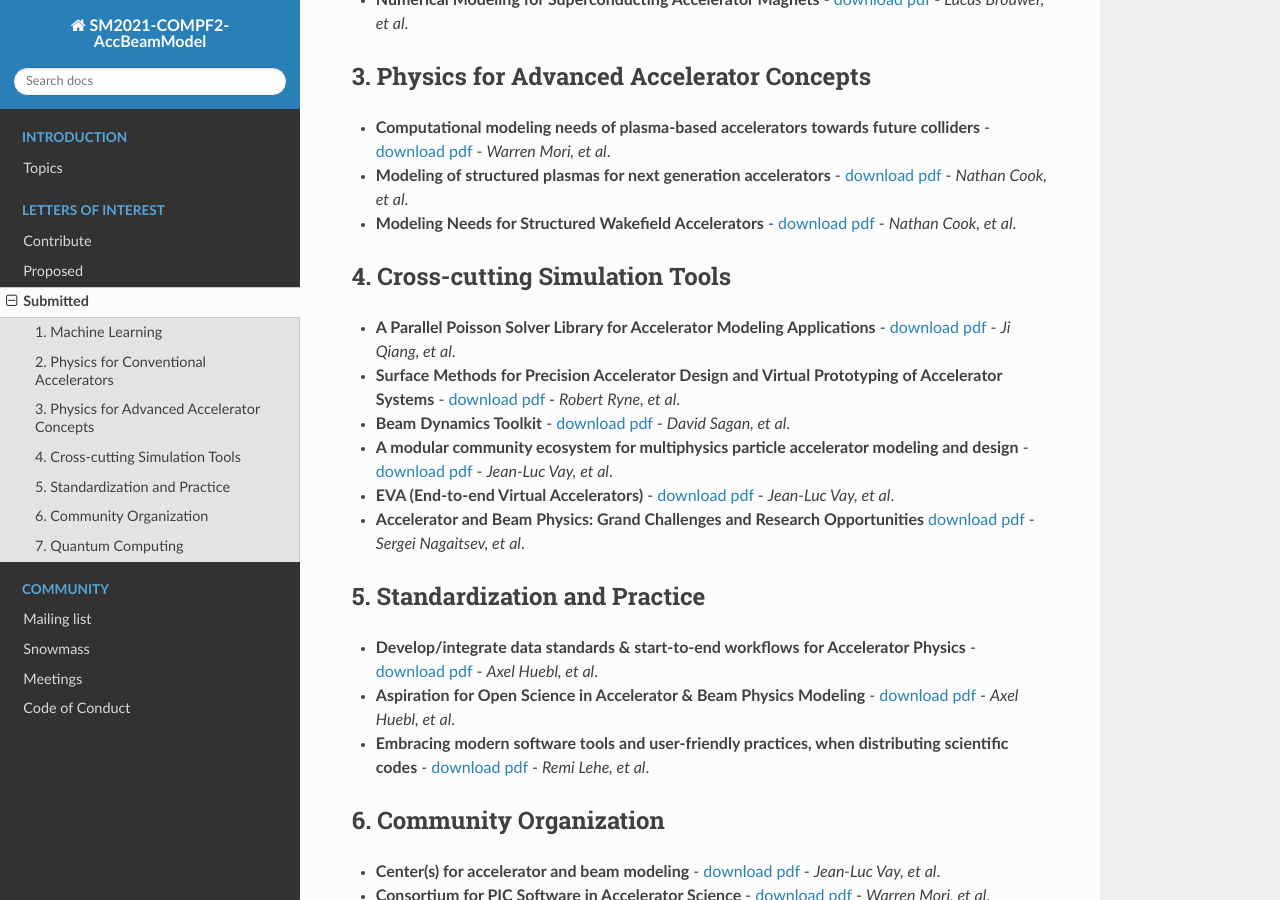
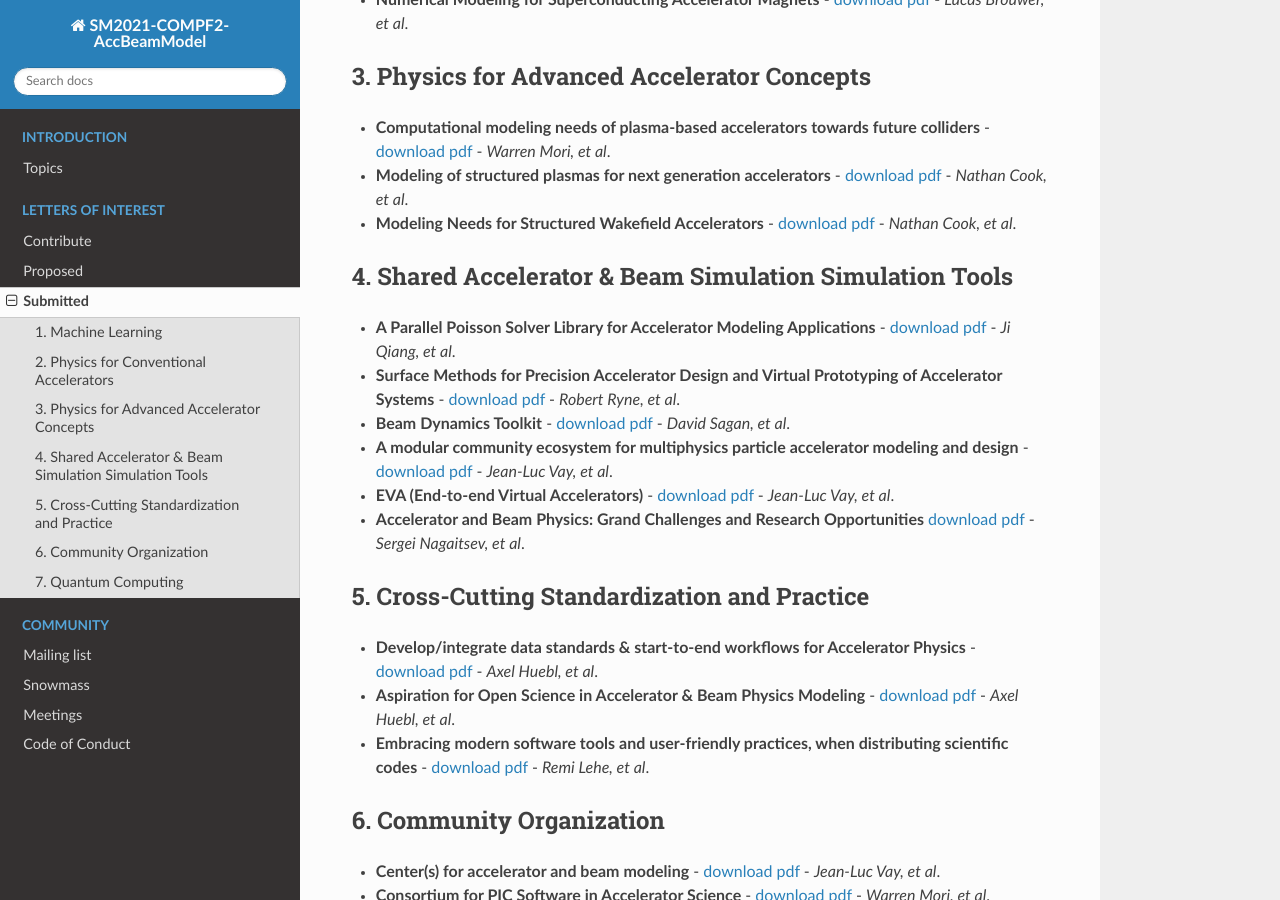
Before and after one commit to snowmass-compf2-accbeammodel/snowmass-compf2-accbeammodel.github.io, a Sphinx documentation site: the page built from docs/source/loi/submitted.rst, in a window 1280 px wide and 900 px high, scrolled down 668 px. Built offline with Sphinx 7.4.7 and the Read the Docs theme 2.0.0, drawn with Linux system fonts in a browser that asks for light colours.

Commit message:
Updated lists.

```diff
--- a/docs/source/community/contact.rst
+++ b/docs/source/community/contact.rst
@@ -66,6 +66,7 @@ Current people in the list:
 * David Sagan
 * Alex Scheinker
 * Carl Schroeder
+* Brad Shadwick
 * Luis Silva
 * Kiran Sonnad
 * Eric G. Stern
--- a/docs/source/loi/submitted.rst
+++ b/docs/source/loi/submitted.rst
@@ -33,8 +33,8 @@ Submitted
 
 - **Modeling Needs for Structured Wakefield Accelerators** - `download pdf <https://www.snowmass21.org/docs/files/summaries/CompF/SNOWMASS21-CompF2_CompF0_Cook-110.pdf>`__ - *Nathan Cook, et al*.
 
-4. Cross-cutting Simulation Tools
----------------------------------
+4. Shared Accelerator & Beam Simulation Simulation Tools
+--------------------------------------------------------
 - **A Parallel Poisson Solver Library for Accelerator Modeling Applications** - `download pdf <https://www.snowmass21.org/docs/files/summaries/CompF/SNOWMASS21-CompF2_CompF0-050.pdf>`__ - *Ji Qiang, et al*.
 
 - **Surface Methods for Precision Accelerator Design and Virtual Prototyping of Accelerator Systems** - `download pdf <https://www.snowmass21.org/docs/files/summaries/CompF/SNOWMASS21-CompF2_CompF0_Robert_Ryne-071.pdf>`__ - *Robert Ryne, et al*.
@@ -56,7 +56,7 @@ Submitted
 - **Embracing modern software tools and user-friendly practices, when distributing scientific codes** - `download pdf <https://www.snowmass21.org/docs/files/summaries/CompF/SNOWMASS21-CompF2_CompF0_Lehe-076.pdf>`__ - *Remi Lehe, et al*.
 
 6. Community Organization
----------------------------------
+-------------------------
 - **Center(s) for accelerator and beam modeling** - `download pdf <https://www.snowmass21.org/docs/files/summaries/CompF/SNOWMASS21-CompF2_CompF0-AF1_AF0_Vay-069.pdf>`__ - *Jean-Luc Vay, et al*.
 
 - **Consortium for PIC Software in Accelerator Science** - `download pdf <https://www.snowmass21.org/docs/files/summaries/CompF/SNOWMASS21-CompF2_CompF0-AF6_AF1_tsung-082.pdf>`__ - *Warren Mori, et al*.
```
Also changed, not shown: other parts of docs/source/loi/submitted.rst (+2 -2 lines).
